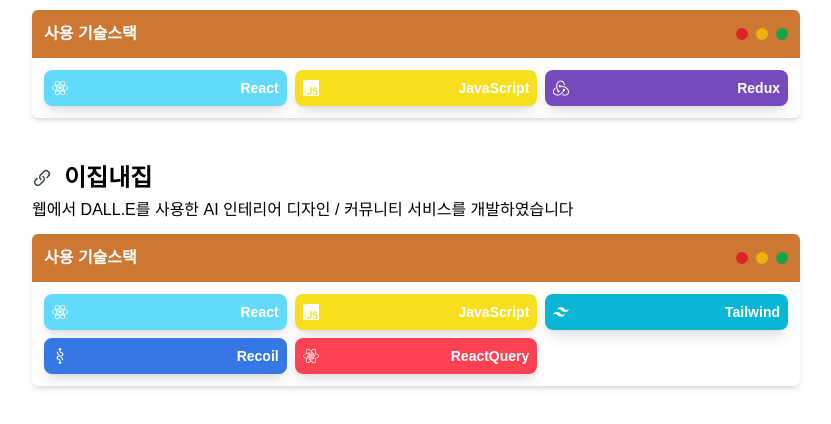
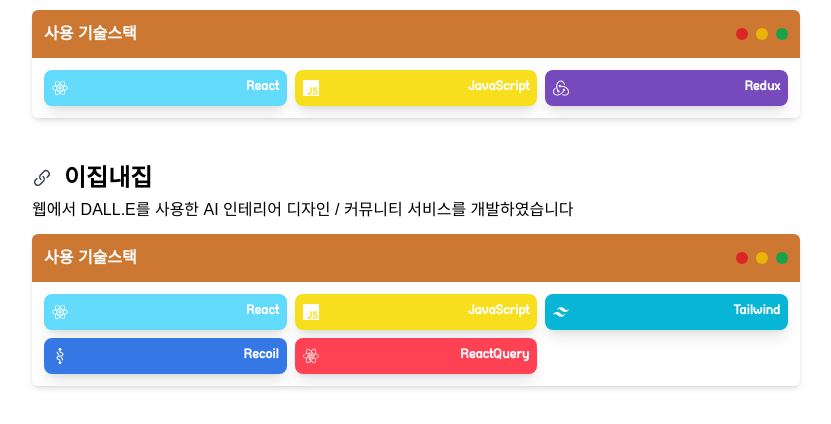
Before and after one commit to SWARVY/Caffhheiene_web, a Next.js app in the folder caffhheiene/: page /projects in a window 1280 px wide. Shown: the part 324-748 px from the top of the page, without its empty margins (224-1055 px from the left). Built offline with nearby package versions, Linux system fonts and the light colour scheme; a web font is replaced by a local one.

Commit message:
feat : 뱃지 폰트 변경

```diff
--- a/caffhheiene/public/fonts/font.css
+++ b/caffhheiene/public/fonts/font.css
@@ -12,3 +12,8 @@
   font-family: 'BlogPost';
   src: url('Pretendard-Medium.ttf');
 }
+
+@font-face {
+  font-family: 'BlogDeco';
+  src: url('Mabinogi_Classic_TTF.ttf');
+}
--- a/caffhheiene/src/containers/main/Badge.tsx
+++ b/caffhheiene/src/containers/main/Badge.tsx
@@ -9,7 +9,7 @@ interface BadgeProps {
 export default function Badge({ svgImage, name, color }: BadgeProps) {
   return (
     <div
-      className="flex items-center rounded-lg pb-2 pl-1 pr-1 pt-2 font-BlogContent font-bold shadow-lg transition duration-150 ease-in hover:brightness-90 md:p-2"
+      className="flex items-center rounded-lg pb-2 pl-1 pr-1 pt-2 font-BlogDeco font-bold shadow-lg transition duration-150 ease-in hover:brightness-90 md:p-2"
       style={{ backgroundColor: `${color}` }}>
       <div className="mr-2 w-full fill-white">{svgImage}</div>
       <h1 className="text-xs text-white sm:text-xs md:text-sm">{name}</h1>
--- a/caffhheiene/tailwind.config.js
+++ b/caffhheiene/tailwind.config.js
@@ -7,6 +7,7 @@ module.exports = {
       BlogTitle: ['BlogTitle', 'sans-serif'],
       BlogContent: ['BlogContent', 'sans-serif'],
       BlogPost: ['BlogPost', 'sans-serif'],
+      BlogDeco: ['BlogDeco', 'sans-serif'],
     },
     extend: {
       colors: {
```
Also changed, not shown: caffhheiene/public/fonts/Mabinogi_Classic_TTF.ttf (added).
